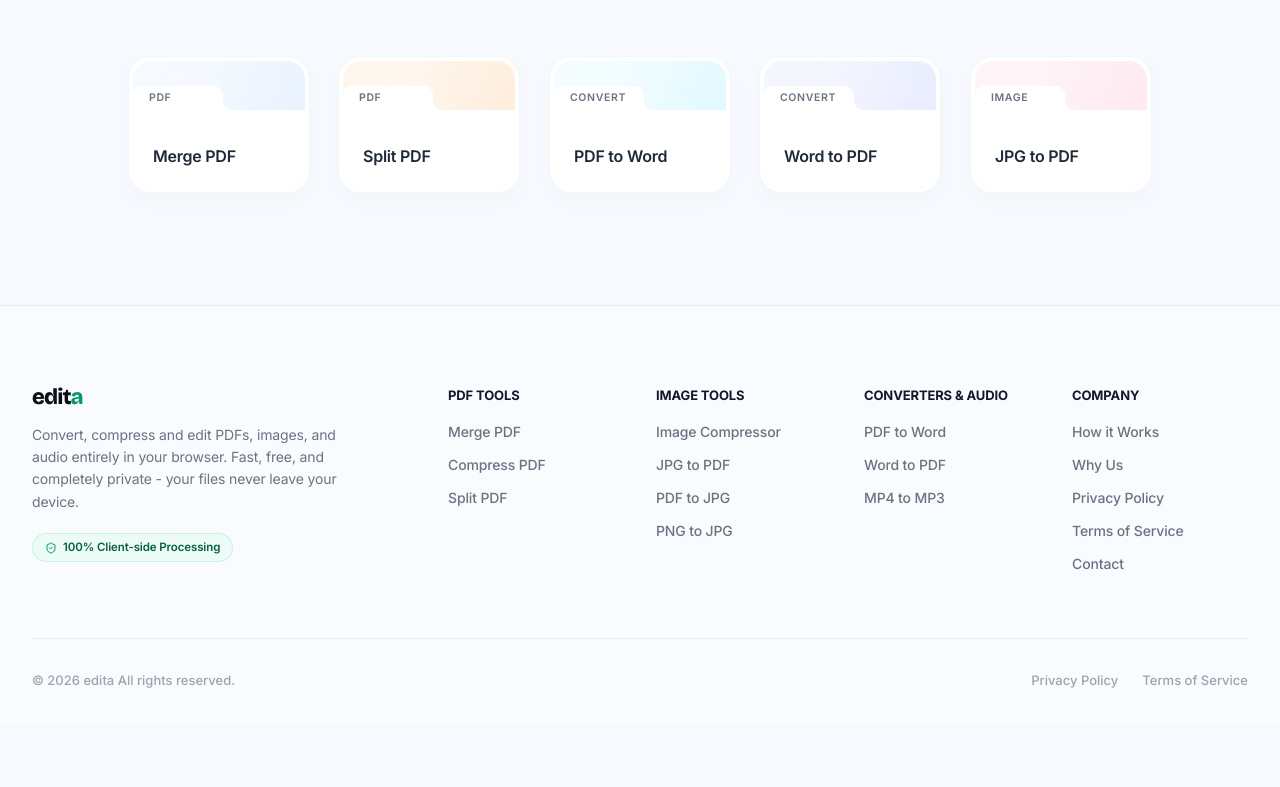
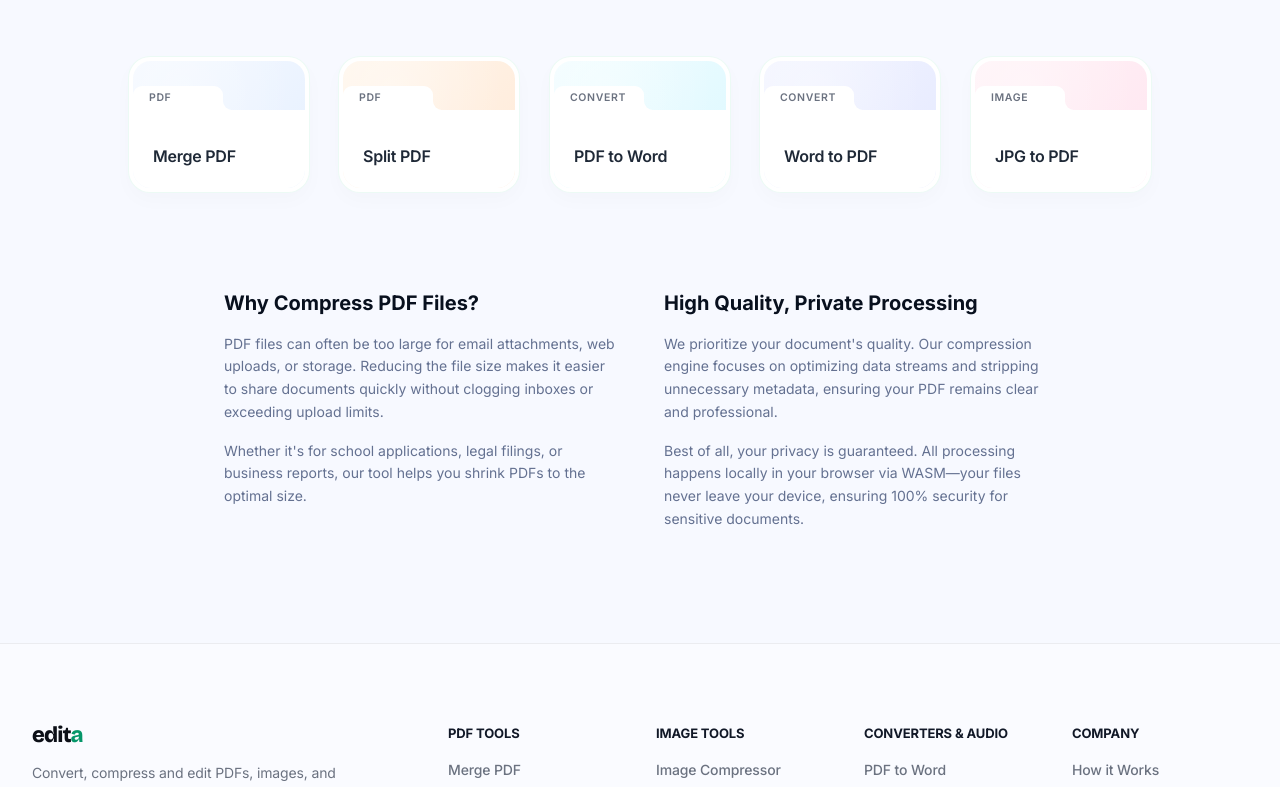
Before and after one commit to siddharth-fr/edita, a Next.js app: page /tools/compress-pdf in a window 1280 px wide. Shown: the part 1418-2205 px from the top of the page. Before the commit the page ends 2141 px from the top, so only its background shows below. Built offline with nearby package versions, Linux system fonts and the light colour scheme.

Commit message:
pdf compressor seo improved

```diff
--- a/src/app/tools/compress-pdf/page.tsx
+++ b/src/app/tools/compress-pdf/page.tsx
@@ -7,15 +7,61 @@
 });
 
 export const metadata = constructMetadata({
-  title: "Compress PDF Online Free – Edita.tools",
-  description: "Reduce PDF file size online without losing quality. Our free browser-based tool allows you to compress PDF files securely on your device. No signup needed.",
+  title: "Compress PDF Online – Reduce PDF File Size Free | Edita",
+  description: "Compress PDF files online for free. Reduce PDF size while maintaining high quality. Fast browser-based compression with private, local processing.",
   canonical: "/tools/compress-pdf",
-  keywords: ["compress pdf", "reduce pdf size", "shrink pdf online", "free pdf compressor", "private pdf compression"],
+  keywords: ["compress pdf", "reduce pdf size", "shrink pdf online", "free pdf compressor", "pdf optimizer"],
 });
 
 export default function Page() {
   return (
-    <ToolLayout title="Compress PDF" description="Reduce the file size of your PDFs.">
+    <ToolLayout
+      title="Compress PDF"
+      description="Reduce PDF file size quickly in your browser while preserving document quality."
+      howItWorksSteps={[
+        {
+          title: "Upload PDF",
+          desc: "Select the PDF file you want to compress from your computer or device."
+        },
+        {
+          title: "Compress Online",
+          desc: "Our engine optimizes the file size instantly without uploading to any server."
+        },
+        {
+          title: "Save Result",
+          desc: "Download your compressed PDF with reduced file size in just seconds."
+        }
+      ]}
+      footerContent={
+        <div className="grid grid-cols-1 md:grid-cols-2 gap-12 text-sm leading-relaxed text-muted-foreground">
+          <div className="space-y-4">
+            <h2 className="text-xl font-bold text-foreground">Why Compress PDF Files?</h2>
+            <p>
+              PDF files can often be too large for email attachments, web uploads, or storage.
+              Reducing the file size makes it easier to share documents quickly without
+              clogging inboxes or exceeding upload limits.
+            </p>
+            <p>
+               Whether it's for school applications, legal filings, or business reports,
+               our tool helps you shrink PDFs to the optimal size.
+            </p>
+          </div>
+          <div className="space-y-4">
+            <h2 className="text-xl font-bold text-foreground">High Quality, Private Processing</h2>
+            <p>
+              We prioritize your document's quality. Our compression engine focuses on
+              optimizing data streams and stripping unnecessary metadata, ensuring your
+              PDF remains clear and professional.
+            </p>
+            <p>
+              Best of all, your privacy is guaranteed. All processing happens locally
+              in your browser via WASM—your files never leave your device, ensuring
+              100% security for sensitive documents.
+            </p>
+          </div>
+        </div>
+      }
+    >
       <CompressPdfClient />
     </ToolLayout>
   );
--- a/src/components/layout/ToolLayout.tsx
+++ b/src/components/layout/ToolLayout.tsx
@@ -11,6 +11,7 @@
   howItWorksTitle?: string;
   howItWorksSubtitle?: string;
   howItWorksSteps?: { title: string; desc: string }[];
+  footerContent?: React.ReactNode;
 }
 
 export function ToolLayout({
@@ -19,7 +20,8 @@
   children,
   howItWorksTitle,
   howItWorksSubtitle,
-  howItWorksSteps
+  howItWorksSteps,
+  footerContent
 }: ToolLayoutProps) {
   return (
     <main className="flex-1 flex flex-col items-center w-full pb-28 pt-28 relative overflow-x-clip">
@@ -106,6 +108,12 @@
         <SimilarToolsSection />
       </div>
 
+      {footerContent && (
+        <div className="w-full max-w-4xl px-4 sm:px-8 mt-24">
+          {footerContent}
+        </div>
+      )}
+
     </main>
   );
 }
--- a/src/components/tools/CompressPdfClient.tsx
+++ b/src/components/tools/CompressPdfClient.tsx
@@ -75,7 +75,7 @@
                         <div className="flex justify-center">
                             {!result ? (
                                 <Button size="lg" onClick={compressPdf} disabled={isProcessing} isLoading={isProcessing} className="w-full sm:w-auto">
-                                    {isProcessing ? 'Compressing...' : 'Compress PDF'}
+                                    {isProcessing ? 'Optimizing...' : 'Compress PDF Now'}
                                 </Button>
                             ) : (
                                 <div className="flex flex-col items-center gap-4 w-full">
@@ -98,12 +98,15 @@
                                     >
                                         <Button size="lg" className="shadow-lg shadow-emerald-500/20 w-full hover:scale-[1.02] active:scale-[0.98]">
                                             <Download className="w-5 h-5 mr-2" />
-                                            Download Compressed PDF
+                                            Download Optimized PDF
                                         </Button>
                                     </a>
                                 </div>
                             )}
                         </div>
+                        <p className="text-[11px] text-muted-foreground/60 text-center mt-2">
+                             Your files are processed locally in your browser and never leave your device.
+                        </p>
                     </div>
                 </div>
             )}
```
